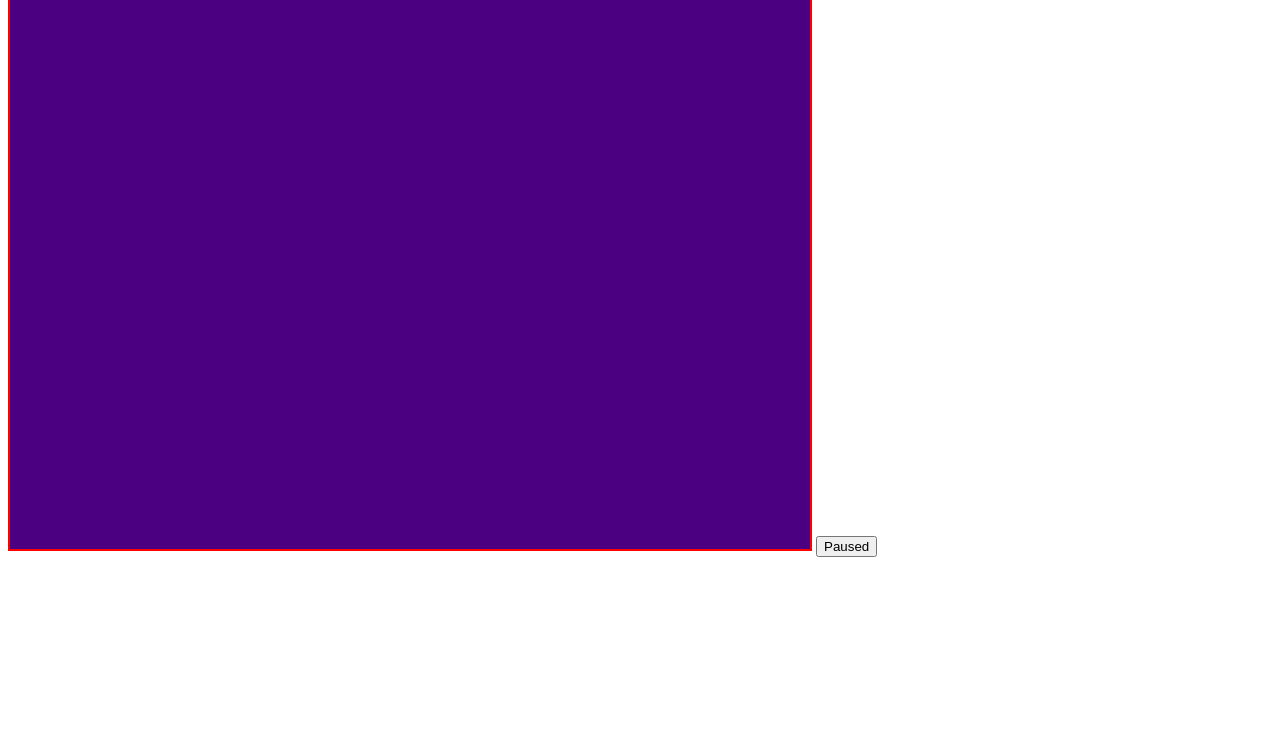
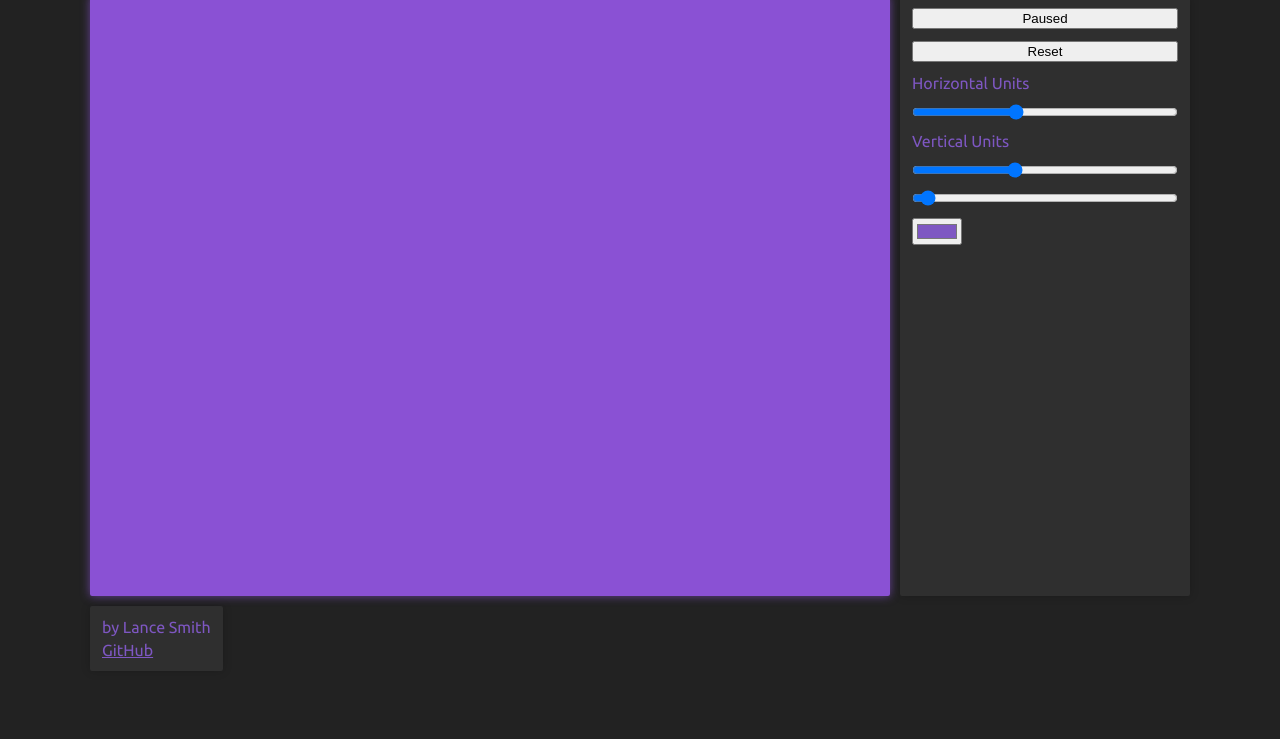
Before and after one commit to laamp/GameOfLife, a website built with webpack: page index.html in a window 1280 px wide. Shown: the part 61-800 px from the top of the page. Built offline with Linux system fonts and the light colour scheme.

Commit message:
Styling; change icon; more controls

```diff
--- a/index.html
+++ b/index.html
@@ -1,6 +1,11 @@
 <!DOCTYPE html>
 <html lang="en">
   <head>
+    <link
+      href="https://fonts.googleapis.com/css?family=Ubuntu:400,700&display=swap"
+      rel="stylesheet"
+    />
+
     <meta charset="UTF-8" />
     <meta name="viewport" content="width=device-width, initial-scale=1.0" />
     <meta http-equiv="X-UA-Compatible" content="ie=edge" />
@@ -15,7 +20,50 @@
   </head>
 
   <body>
-    <canvas></canvas>
-    <button id="play">Paused</button>
+    <header>
+      <h1>Conway's Game of Life</h1>
+    </header>
+    <section id="content">
+      <canvas></canvas>
+      <section id="controls">
+        <button id="play">Paused</button>
+        <button id="reset">Reset</button>
+
+        <p>Horizontal Units</p>
+        <input
+          type="range"
+          min="2"
+          max="80"
+          value="32"
+          class="slider"
+          id="x-amount"
+        />
+
+        <p>Vertical Units</p>
+        <input
+          type="range"
+          min="2"
+          max="60"
+          value="24"
+          class="slider"
+          id="y-amount"
+        />
+        <input
+          type="range"
+          min="1"
+          max="60"
+          value="3"
+          class="slider"
+          id="speed"
+        />
+        <input type="color" value="#7e57c2" />
+      </section>
+    </section>
+    <footer>
+      <div id="footer-content">
+        <p>by Lance Smith</p>
+        <a href="https://github.com/laamp/GameOfLife">GitHub</a>
+      </div>
+    </footer>
   </body>
 </html>
--- a/src/css/index.css
+++ b/src/css/index.css
@@ -1,5 +1,70 @@
+body {
+    margin: 0;
+    background-color: #222222;
+    font-family: "Ubuntu", sans-serif;
+    color: #7e57c2;
+}
+
+footer {
+    width: 1100px;
+    margin: 10px auto 0 auto;
+}
+
 canvas {
-    border: 2px solid red;
     width: 800px;
     height: 600px;
+    box-shadow: 0 0 10px 0 #8a51d4a9;
+    border-radius: 2px;
 }
+
+h1 {
+    margin: 0;
+    padding: 8px 0 12px 0;
+    text-align: center;
+    min-width: 1100px;
+}
+
+p {
+    margin: 0;
+}
+
+footer p {
+    margin-bottom: 5px;
+}
+
+footer a {
+    color: #7e57c2;
+}
+
+footer a:hover {
+    color: #1565c0;
+}
+
+#content {
+    width: 1100px;
+    margin: 0 auto;
+    display: flex;
+}
+
+#controls {
+    display: flex;
+    flex-direction: column;
+    margin: 0 0 0 10px;
+    padding: 12px;
+    width: 100%;
+    border-radius: 2px;
+    background-color: #2f2f2f;
+    box-shadow: 0 0 10px 0 #00000033;
+}
+
+#controls>* {
+    margin: 0 0 12px 0;
+}
+
+#footer-content {
+    width: max-content;
+    padding: 12px;
+    border-radius: 2px;
+    background-color: #2f2f2f;
+    box-shadow: 0 0 10px 0 #00000033;
+}
--- a/src/js/game.js
+++ b/src/js/game.js
@@ -6,12 +6,11 @@ class Game {
     this.state = this.gameStates[0];
 
     // interface setup
-    // play/pause button
-    // reset button
-    // x dimension slider
     // y dimension slider
     // speed slider
     // color picker
+
+    // play/pause button
     this.playButton = document.querySelector("#play");
     this.playButton.addEventListener("click", () => {
       if (this.state === "PLAYING") {
@@ -23,10 +22,21 @@ class Game {
       }
     });
 
+    // reset button
+    this.resetButton = document.querySelector("#reset");
+    this.resetButton.addEventListener("click", () => {
+      this.state = this.gameStates[0];
+      this.playButton.innerHTML = "Paused";
+      this.setupGrid();
+      this.render();
+    });
+
+    // x dimension slider
+
     // setup game variables
-    this.gridXSize = 16;
+    this.gridXSize = 80;
     this.squareWidth = globals.screenWidth / this.gridXSize;
-    this.gridYSize = 12;
+    this.gridYSize = 60;
     this.squareHeight = globals.screenHeight / this.gridYSize;
     this.grid = [];
     this.setupGrid();
@@ -75,6 +85,8 @@ class Game {
   }
 
   setupGrid() {
+    let newGrid = [];
+
     // populate the 2d array that represent the grid
     for (let cols = 0; cols < this.gridXSize; cols++) {
       let newCol = [];
@@ -82,15 +94,17 @@ class Game {
         // manually pushing in values here
         newCol.push(true);
       }
-      this.grid.push(newCol);
+      newGrid.push(newCol);
     }
+
+    this.grid = newGrid;
   }
 
   drawGrid() {
     for (let x = 0; x < this.gridXSize; x++) {
       for (let y = 0; y < this.gridYSize; y++) {
         if (this.grid[x][y]) {
-          this.ctx.fillStyle = "indigo";
+          this.ctx.fillStyle = "#8a51d4";
           this.ctx.fillRect(
             x * this.squareWidth,
             y * this.squareHeight,
```
Also changed, not shown: dist/main.js, src/img/favicon.png.
